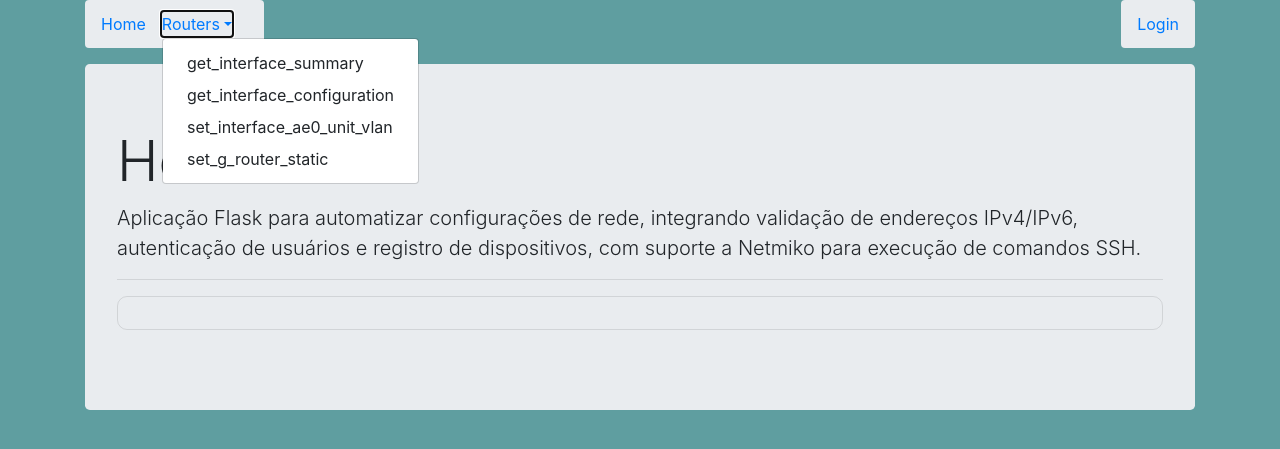
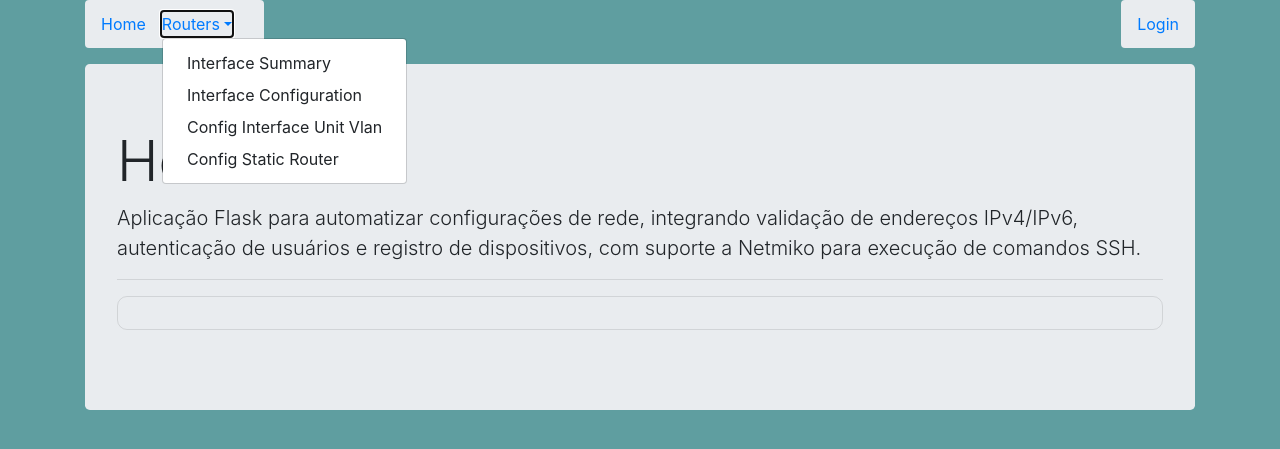
Before and after one commit to fabioew89/dev-auto.clickip.com.br, a Flask app: page / in a window 1280 px wide, after a click on "Routers". Shown: the top 449 px of the page. Run offline with Flask 3, Linux system fonts and the light colour scheme; parts of the project's set-up code (start-up, migrations or seed data) failed here and were passed over; some libraries are stand-ins or nearby versions.

Commit message:
fix: just trivial fix for better view of the right menu

```diff
--- a/app/templates/layout.html
+++ b/app/templates/layout.html
@@ -44,10 +44,10 @@
           <a href="#" class="dropdown-toggle mr-3" type="button" data-toggle="dropdown" aria-haspopup="true"
             aria-expanded="false">Routers</a>
           <div class="dropdown-menu">
-            <a href="{{url_for('network.get_interface_summary')}}" class="dropdown-item">get_interface_summary</a>
-            <a href="{{url_for('network.get_interface_configuration')}}" class="dropdown-item">get_interface_configuration</a>
-            <a href="{{url_for('network.set_interface_unit')}}" class="dropdown-item">set_interface_ae0_unit_vlan</a>
-            <a href="#" class="dropdown-item">set_g_router_static</a>
+            <a href="{{url_for('network.get_interface_summary')}}" class="dropdown-item">Interface Summary</a>
+            <a href="{{url_for('network.get_interface_configuration')}}" class="dropdown-item">Interface Configuration</a>
+            <a href="{{url_for('network.set_interface_unit')}}" class="dropdown-item">Config Interface Unit Vlan</a>
+            <a href="#" class="dropdown-item">Config Static Router</a>
           </div>
         </div>
       </ul>
```
